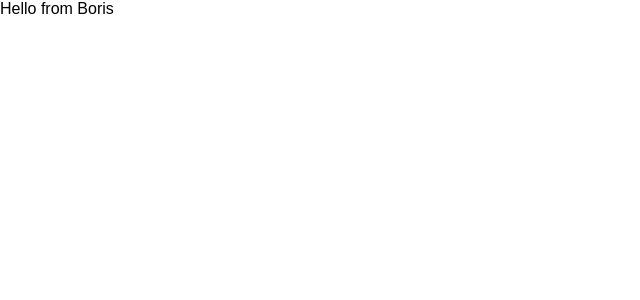
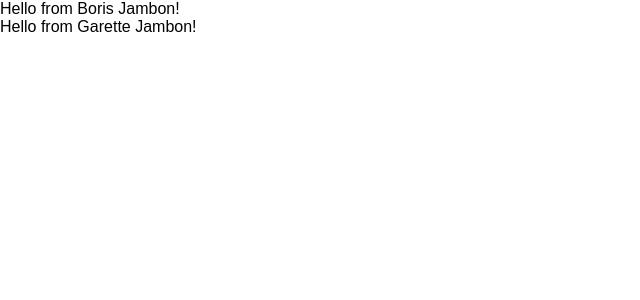
Before and after one commit to rhyswoodberry/airbnb-clone, a React (Create React App) app: page / in a window 1280 px wide. Shown: the top 300 px of the page, without its empty margins (0-640 px from the left). Built offline with nearby package versions, Linux system fonts and the light colour scheme.

Commit message:
add root variable for render

```diff
--- a/src/components/hello.js
+++ b/src/components/hello.js
@@ -3,7 +3,7 @@ import React from "react";
 class Hello extends React.Component {
   render() {
     return (
-      <div>Hello from {this.props.name}</div>
+      <div>Hello from {this.props.firstName} {this.props.lastName}!</div>
     )
   }
 }
--- a/src/index.js
+++ b/src/index.js
@@ -5,5 +5,9 @@ import App from './App';
 import registerServiceWorker from './registerServiceWorker';
 import Hello from './components/Hello';
 
-ReactDOM.render(<Hello name="Boris" />, document.getElementById('root'));
+const root = <div>
+  <Hello firstName="Boris" lastName="Jambon" />
+  <Hello firstName="Garette" lastName="Jambon" />
+  </div>;
+ReactDOM.render(root, document.getElementById('root'));
 // registerServiceWorker();
```
